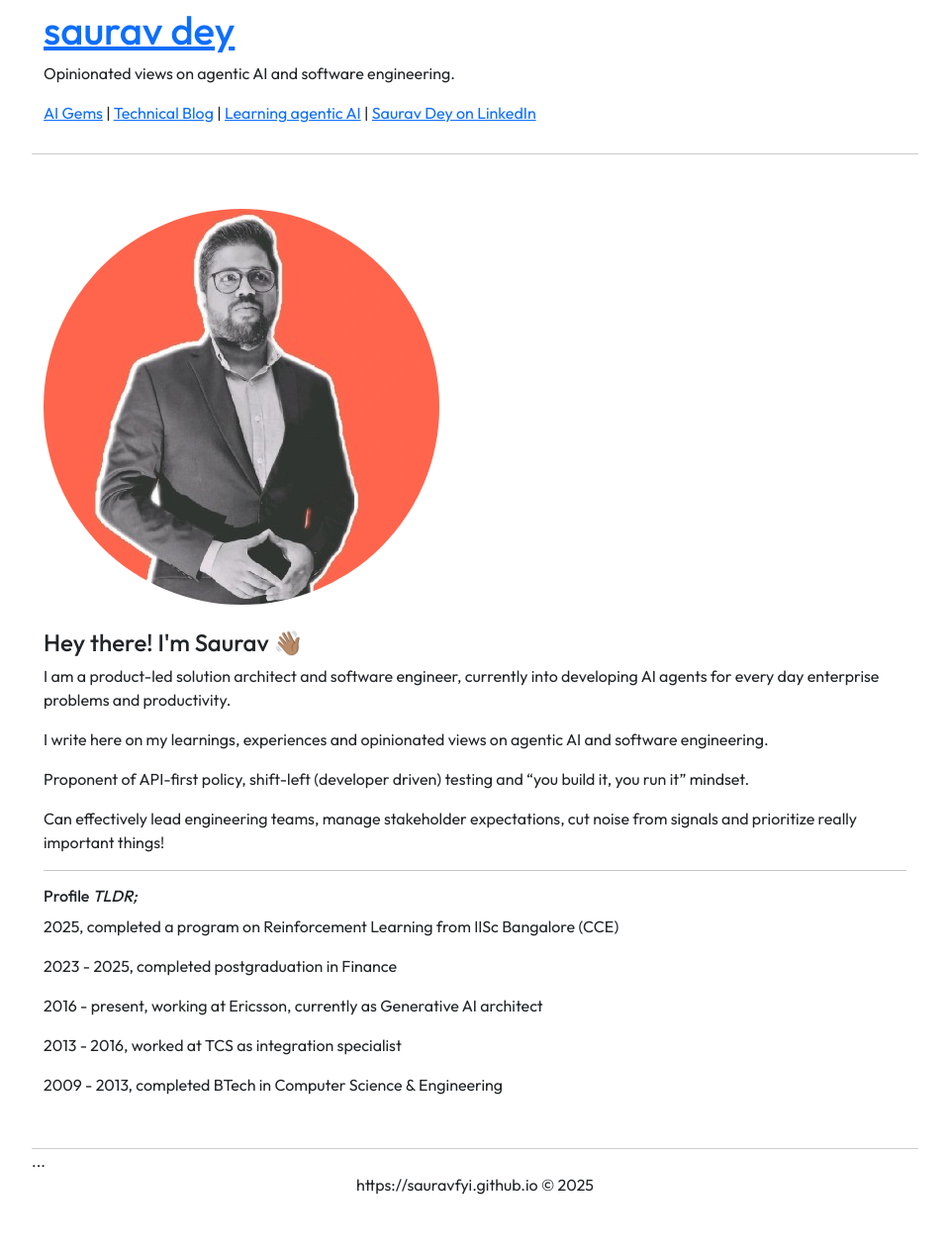
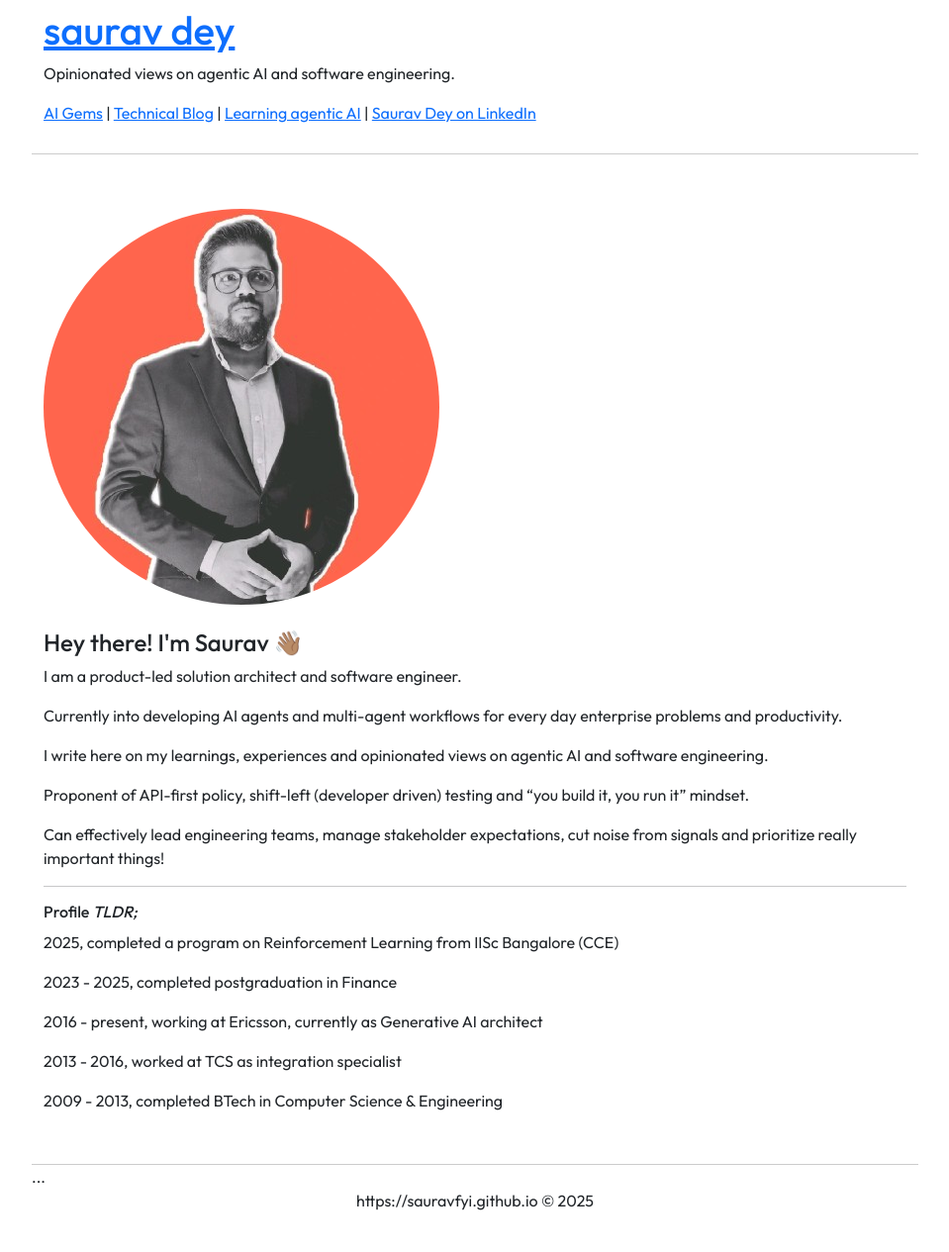
Before and after one commit to coffeeml/coffeeml.github.io, a Jekyll site: the page built from index.markdown, in a window 1280 px wide. Shown: the whole page at 99% size, without its empty margins (160-1119 px from the left). Built offline with Jekyll 4.4.1, drawn with Linux system fonts in a browser that asks for light colours; nearby versions of some CDN libraries.

Commit message:
Update index.markdown

```diff
--- a/index.markdown
+++ b/index.markdown
@@ -8,7 +8,8 @@ layout: default
         <br />
         <br />
         <h4>Hey there! I'm Saurav 👋🏽</h4>
-        <p>I am a product-led solution architect and software engineer, currently into developing AI agents for every day enterprise problems and productivity.</p>
+        <p>I am a product-led solution architect and software engineer.</p>
+        <p>Currently into developing AI agents and multi-agent workflows for every day enterprise problems and productivity.</p>
         <p>I write here on my learnings, experiences and opinionated views on agentic AI and software engineering.</p>
         <p>Proponent of API-first policy, shift-left (developer driven) testing and “you build it, you run it” mindset.</p>
         <p>Can effectively lead engineering teams, manage stakeholder expectations, cut noise from signals and prioritize really important things!</p>
```
